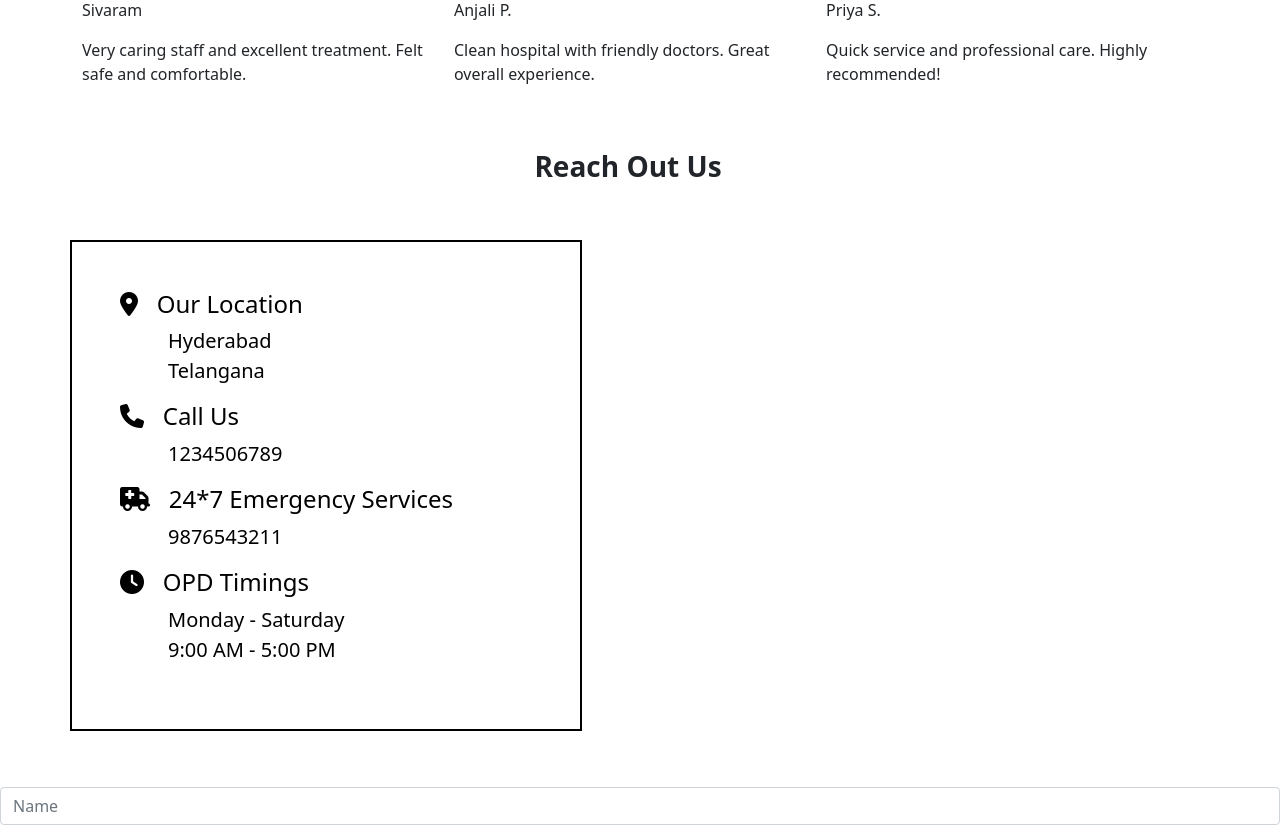
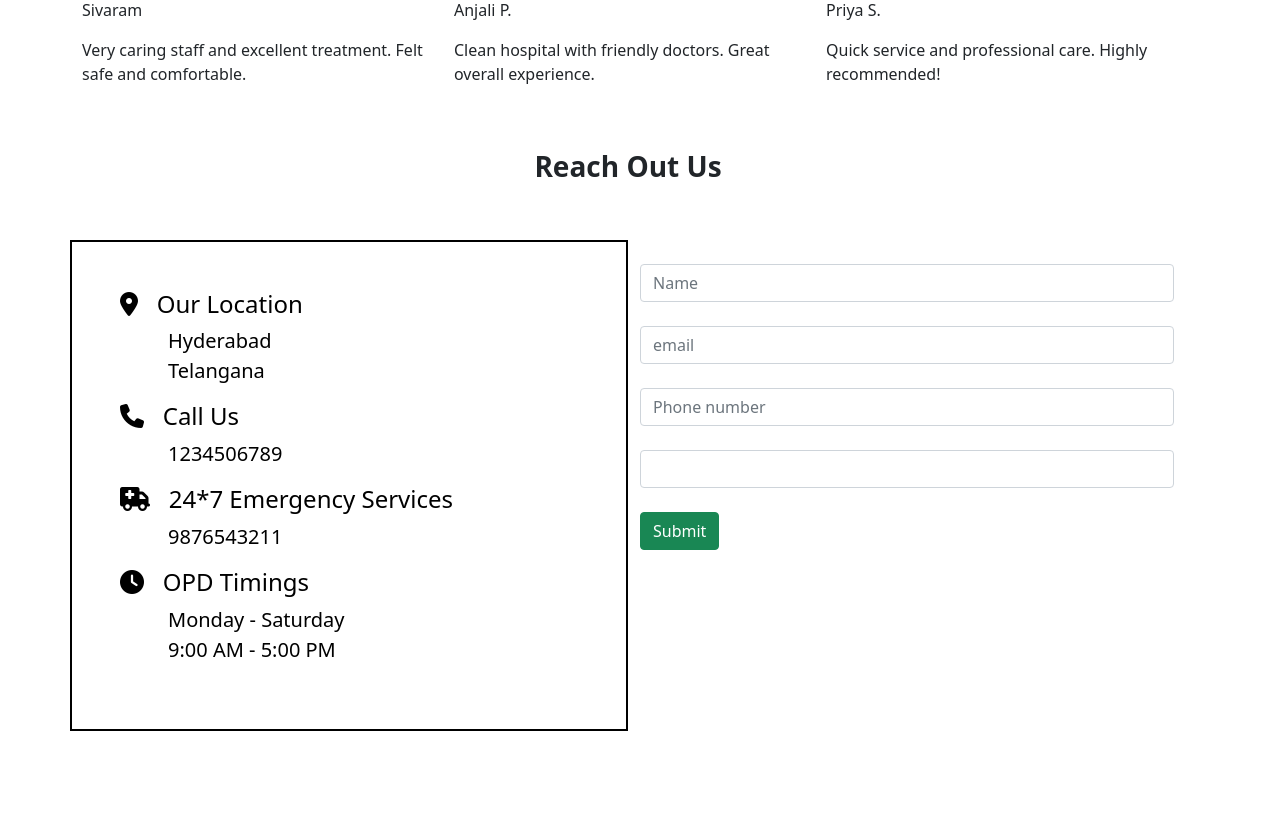
Before and after one commit to pawankalyankarri/hospital-management-using-django, a Django app: page / in a window 1280 px wide. Shown: the part 3688-4513 px from the top of the page. After the commit the page ends 4419 px from the top, so only its background shows below. Run offline with Django 5.2, Linux system fonts and the light colour scheme.

```diff
--- a/Templates/home/home.html
+++ b/Templates/home/home.html
@@ -1,10 +1,10 @@
 {%extends 'base.html'%} {%block styles%} {%load static%}
 <link rel="stylesheet" href="{%static 'css/home/home.css'%}" />
 {%endblock%} {%block body%}
-<header class="container-fluid ">
+<header class="container-fluid">
   <ul class="nav navbar d-flex justify-content-around head_ul">
     <li class="nav-item">
-      <img src="{%static 'images/hospitallogo7.webp'%}" alt="">
+      <img src="{%static 'images/hospitallogo7.webp'%}" alt="" />
     </li>
     <li class="nav-item icons">
       <i class="fa-brands fa-facebook-f"></i>
@@ -24,7 +24,6 @@
       </svg>
       <i class="bi bi-instagram"></i>
       <i class="bi bi-linkedin"></i>
-
     </li>
     <li class="nav-item d-flex gap-4 p-2 call">
       <i class="fa-solid fa-phone ms-3"></i>
@@ -47,7 +46,9 @@
     <li class="nav-item">
       <a href="{%url 'appointmenturl'%}">Appointments</a>
     </li>
-    <li class="nav-item"><a href="{% url 'ourdoctorsurl' %}">Our Doctors</a></li>
+    <li class="nav-item">
+      <a href="{% url 'ourdoctorsurl' %}">Our Doctors</a>
+    </li>
     <li class="nav-item"><a href="{%url 'adddoctorurl'%}">doctors</a></li>
     <li class="nav-item"><a href="">our team</a></li>
   </ul>
@@ -56,8 +57,9 @@
   <ul>
     <li class="nav-item">
       <i class="fa-regular fa-calendar-check"></i><br />
-        <a href="http://127.0.0.1:8000/appointment"><span>Book An Appointment</span></a>
-
+      <a href="http://127.0.0.1:8000/appointment"
+        ><span>Book An Appointment</span></a
+      >
     </li>
     <li class="nav-item">
       <i class="fa-solid fa-comment-dots"></i> <br /><span>Text Us</span>
@@ -77,27 +79,31 @@
     <li>
       <div><i class="fa-solid fa-user-doctor"></i></div>
       <div>
-        <span>100+</span><br>
+        <span>100+</span><br />
         <span>Doctors</span>
       </div>
     </li>
     <li>
       <div><i class="fa-solid fa-thumbs-up"></i></div>
       <div>
-        <span>20000+</span><br>
+        <span>20000+</span><br />
         <span>Surgeries</span>
       </div>
     </li>
-    <li><div><i class="fa-solid fa-bed"></i></div>
+    <li>
+      <div><i class="fa-solid fa-bed"></i></div>
       <div>
-        <span>150+</span><br>
+        <span>150+</span><br />
         <span>Beds</span>
-      </div></li>
-    <li><div><i class="fa-solid fa-user"></i></div>
+      </div>
+    </li>
+    <li>
+      <div><i class="fa-solid fa-user"></i></div>
       <div>
-        <span>10 Lakhs+</span><br>
+        <span>10 Lakhs+</span><br />
         <span>Happy Patients</span>
-      </div></li>
+      </div>
+    </li>
   </ul>
 </section>
 <section class="spe_list container mt-5 mb-5 container-fluid">
@@ -127,7 +133,7 @@
         <img
           src="{%static 'images/'%}{{doc.img}}"
           alt=""
-          class="card-img-top "
+          class="card-img-top"
         />
       </div>
     </li>
@@ -236,7 +242,6 @@
         frameborder="0"
         allow="accelerometer; clipboard-write; encrypted-media; gyroscope; picture-in-picture"
         allowfullscreen
-
       >
       </iframe>
 
@@ -247,6 +252,7 @@
     {%endfor%}
   </div>
 </section>
+
 <section class="container text-capitalize">
   <div class="row col-12 add-cont">
     <div class="p-5">
@@ -274,12 +280,26 @@
         <li class="ms-5 fs-5">9:00 AM - 5:00 PM</li>
       </ul>
     </div>
+    <div class="col-6">
+      <form action="" class="right_userinfo">
+        <div class="mt-4">
+          <input type="text" placeholder="Name" class="form-control" />
+        </div>
+        <div class="mt-4">
+          <input type="email" placeholder="email" class="form-control" />
+        </div>
+        <div class="mt-4">
+          <input type="tel" placeholder="Phone number" class="form-control" />
+        </div>
+        <div class="mt-4">
+          <input type="text" placeholder="" class="form-control" />
+        </div>
+        <div class="mt-4">
+          <input type="submit" value="Submit" class="btn btn-success" />
+        </div>
+      </form>
+    </div>
   </div>
 </section>
-<section class="addright">
-    <form action="">
-      <div>
-        <input type="text" placeholder="Name" class="form-control"></div>
-    </form>
-</section>
+
 {%endblock%}
--- a/homepage/views.py
+++ b/homepage/views.py
@@ -3,6 +3,7 @@ from django.views import View
 from .models import Doctors, Patients, Doc_slots, SlotsAppointments
 from datetime import datetime, timedelta, date
 from django.http import HttpResponse
+import random
 
 
 # Create your views here.
@@ -174,25 +175,48 @@ class Patientop(View):
         paddress = req.POST["address"]
         pdisease = req.POST["disease"]
         pmobile = req.POST["mobile"]
+        #if pdisease not in all_diseases:
+
         if "payment" in req.POST:
+            def find_doctor(doc_spe):
+                docs_list = Doctors.objects.filter(doc_spe="cardiology")
+                randomNum = random.randint(0,len(docs_list)-1)
+                print('x value', randomNum)
+
+                doc_info = docs_list[randomNum]
+                return doc_info
+
             if pdisease in cardiology:
-                doc_info = Doctors.objects.get(doc_spe="cardiology")
+                # docs_list = Doctors.objects.filter(doc_spe="cardiology")
+                # randomNum = random.randint(0,len(docs_list)-1)
+                # print('x value', randomNum)
+
+                # doc_info = docs_list[randomNum]
+                doc_info = find_doctor("cardiology")
             elif pdisease in neurology:
-                doc_info = Doctors.objects.get(doc_spe="neurology")
+                # doc_info = Doctors.objects.get(doc_spe="neurology")
+                doc_info = find_doctor("neurology")
             elif pdisease in dermatology:
-                doc_info = Doctors.objects.get(doc_spe="dermatology")
+                # doc_info = Doctors.objects.get(doc_spe="dermatology")
+                doc_info = find_doctor("dermatology")
             elif pdisease in ophthalmologist:
-                doc_info = Doctors.objects.get(doc_spe="ophthalmologist")
+                # doc_info = Doctors.objects.get(doc_spe="ophthalmologist")
+                doc_info = find_doctor("ophthalmologist")
             elif pdisease in gastroenterologist:
-                doc_info = Doctors.objects.get(doc_spe="gastroenterologist")
+                # doc_info = Doctors.objects.get(doc_spe="gastroenterologist")
+                doc_info = find_doctor("gastroenterologist")
             elif pdisease in hepatologist:
-                doc_info = Doctors.objects.get(doc_spe="hepatologist")
+                # doc_info = Doctors.objects.get(doc_spe="hepatologist")
+                doc_info = find_doctor("hepatologist")
             elif pdisease in nephrologist:
-                doc_info = Doctors.objects.get(doc_spe="nephrologist")
+                # doc_info = Doctors.objects.get(doc_spe="nephrologist")
+                doc_info = find_doctor("nephrologist")
             elif pdisease in orthopedist:
-                doc_info = Doctors.objects.get(doc_spe="orthopedist")
+                # doc_info = Doctors.objects.get(doc_spe="orthopedist")
+                doc_info = find_doctor("orthopedist")
             elif pdisease in allergist:
-                doc_info = Doctors.objects.get(doc_spe="allergist")
+                # doc_info = Doctors.objects.get(doc_spe="allergist")
+                doc_info = find_doctor("allergist")
 
             Patients.objects.create(
                 pat_name=pname,
--- a/static/css/home/home.css
+++ b/static/css/home/home.css
@@ -121,8 +121,13 @@
     height: 50vh;
 }
 /* contact and address */
+/* .add_userinfo{
+    display: flex;
+    width: 90vw;
+    flex-direction: column;
+} */
 .address{
-    width: 40vw;
+    /* width: 40vw; */
     color:black;
     border: 2px solid black;
     margin-bottom: 5%;
@@ -176,3 +181,7 @@
     margin-bottom: 5%;
     width: 100vw;
 }
+
+/* .right_userinfo{
+    width: 40vw;
+} */
```
Also changed, not shown: Templates/home/patientop.html (+8 -4 lines), static/css/login/patientLogin.css (+21 -0 lines), static/images/doccaring.jpg (added), static/images/doccaring1.jpg (added), static/images/doccaring2.avif (added).
